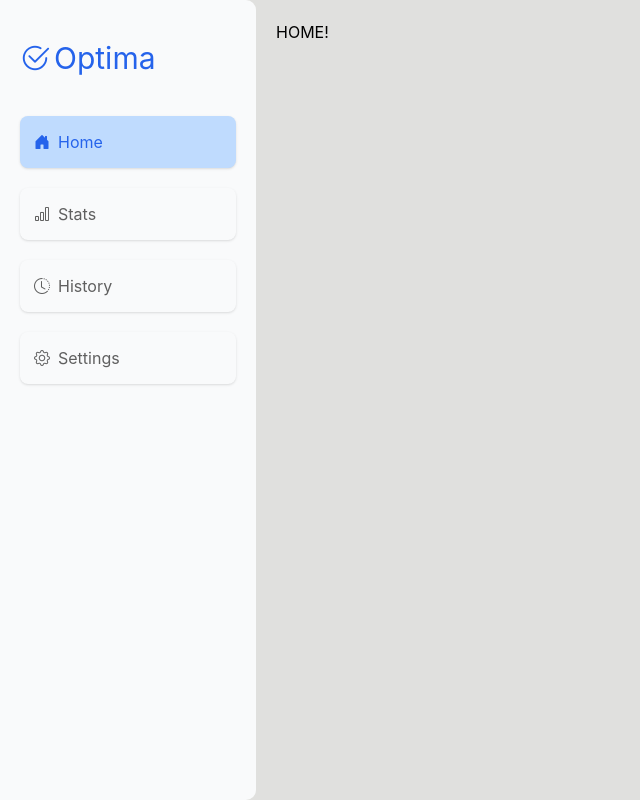
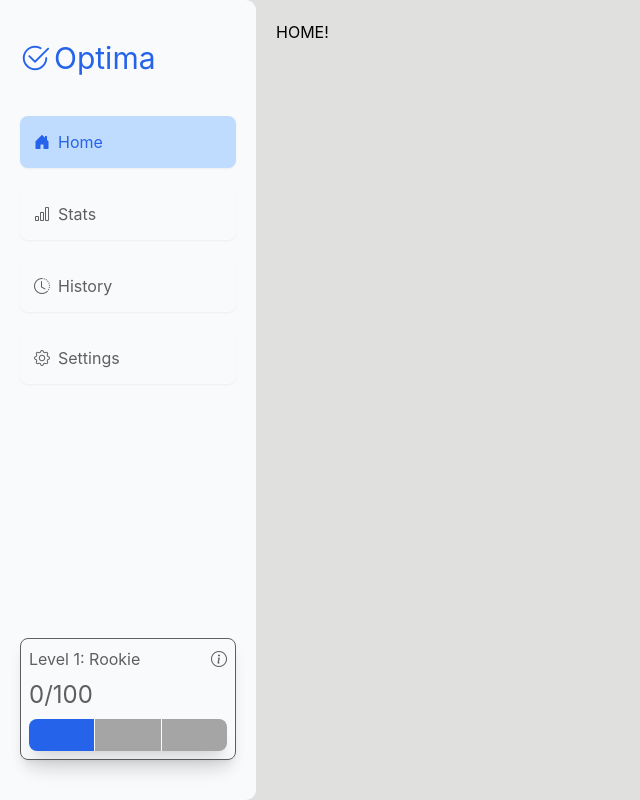
Before and after one commit to theinternetfae/Construction-site, a React (Vite) app: page /test/home in a window 1280 px wide. Shown: the whole page, without its empty margins (0-640 px from the left). Built offline with nearby package versions, Linux system fonts and the light colour scheme.

Commit message:
Finished side menu

```diff
--- a/src/SideMenu.jsx
+++ b/src/SideMenu.jsx
@@ -30,7 +30,22 @@ function SideMenu() {
 
             </section>
 
-            <section>
+            <section className="quirk-sect">
+
+                <div className="level-info">
+                    <p>Level 1: Rookie</p>
+                    <i class="bi bi-info-circle"></i>
+                </div>
+
+                <div className="level-calc">
+                    <p>0/100</p>
+                </div>
+
+                <div className="level-display">
+                    <span></span>
+                    <span></span>
+                    <span></span>
+                </div>
 
             </section>
         </nav>
--- a/src/index.css
+++ b/src/index.css
@@ -278,8 +278,29 @@ body {
         @apply flex flex-col gap-5 mt-10;
 
         .navigation {
-          @apply border border-2 border-transparent shadow-sm cursor-pointer flex gap-2 p-3 rounded-lg text-[#5F5F5F]
+          @apply border border-2 border-transparent shadow-xs cursor-pointer flex gap-2 p-3 rounded-lg text-[#5F5F5F]
           first:bg-[#BFDBFE] first:text-[var(--light-accent)];
+        }
+      }
+
+      .quirk-sect {
+        @apply border p-2 rounded-lg shadow-lg flex flex-col gap-2 text-[#5F5F5F] mt-auto;
+
+        .level-info {
+          @apply flex justify-between;
+        }
+
+        .level-calc {
+          @apply text-2xl ;
+        }
+
+        .level-display {
+          @apply h-8 rounded-lg flex justify-between shadow-xl;
+
+          span {
+            @apply w-[33%] bg-[#A5A5A5]
+            first:rounded-l-lg first:bg-[var(--light-accent)] last:rounded-r-lg;
+          }
         }
       }
     }
```
